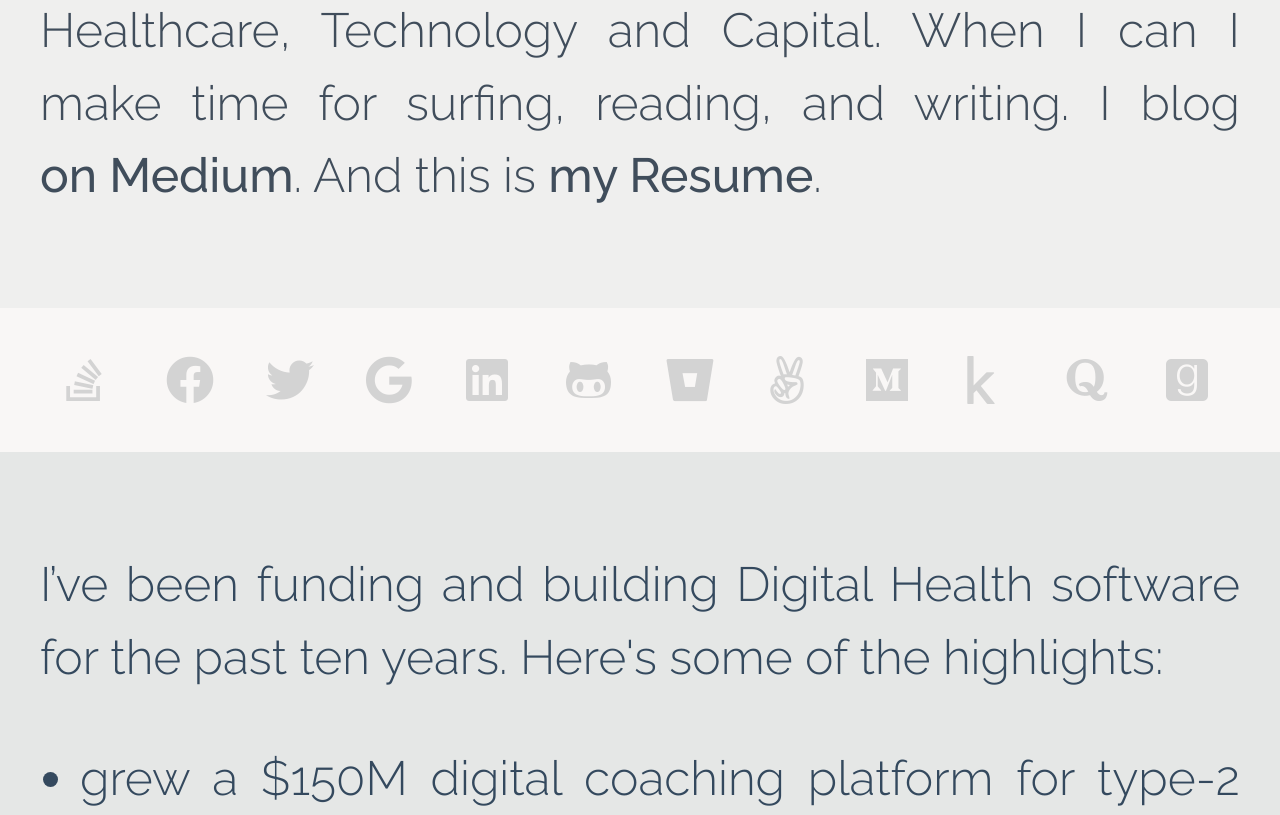
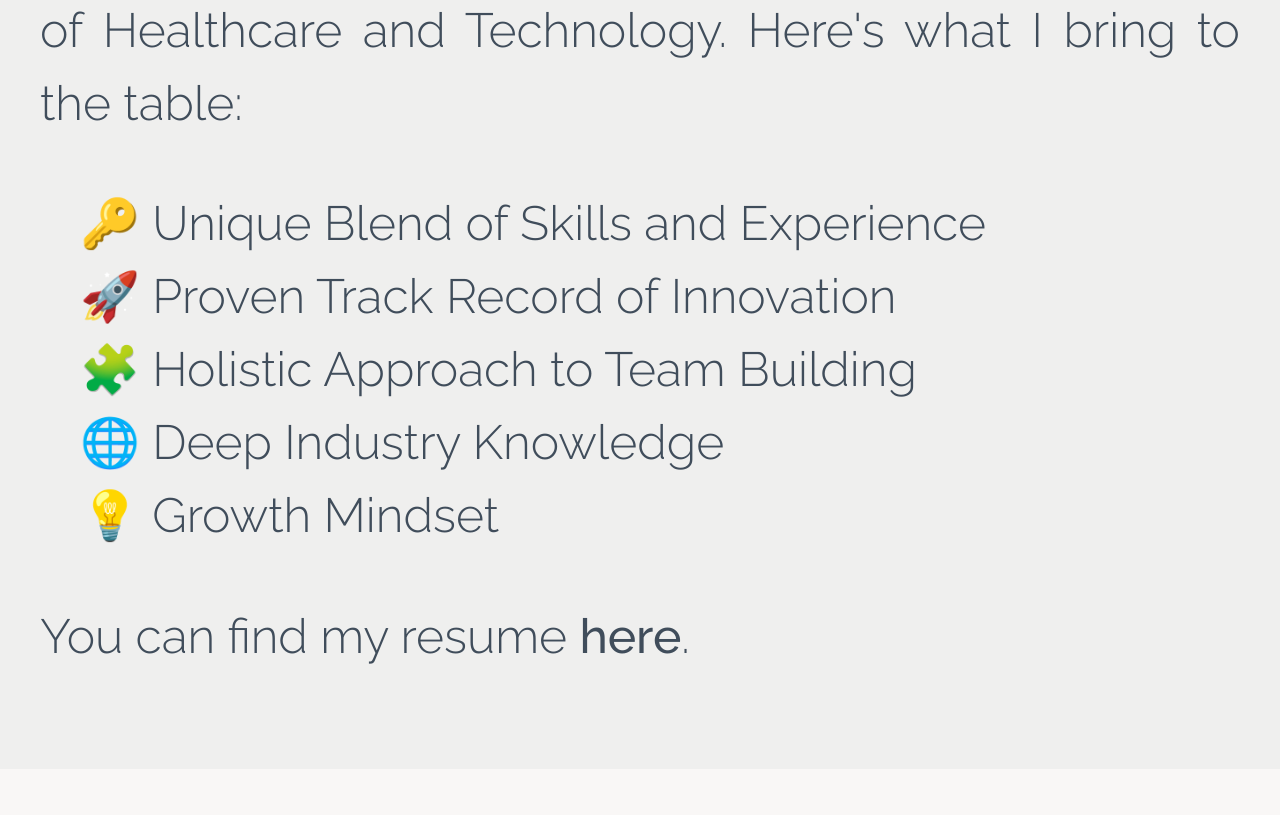
Before and after one commit to sughodke/sughodke.github.io, a Next.js app: page / in a window 1280 px wide. Shown: the part 620-1435 px from the top of the page. Built offline with nearby package versions, Linux system fonts and the light colour scheme.

Commit message:
Add points that show how I am unique or exceptional

```diff
--- a/partials/Header.js
+++ b/partials/Header.js
@@ -11,10 +11,16 @@ export default function Header() {
 
     <section className={styles.about}><p>
         I&apos;m Sid, I live in Northern California.
-        I am an entrepreneur engineer working in the intersection of Healthcare, Technology and Capital.
-        When I can I make time for surfing, reading, and writing.
-        I blog <a href="//medium.com/@sid-ghodke">on Medium</a>.{' '}
-        And this is <Link href="/Siddharth%20Ghodke%20(Digital%20Health%20Leader).pdf">my Resume</Link>.
+        I am an entrepreneur and engineer working in the intersection of Healthcare and Technology.
+        Here&apos;s what I bring to the table:{" "}
+        <ul>
+            <li>🔑 Unique Blend of Skills and Experience</li>
+            <li>🚀 Proven Track Record of Innovation</li>
+            <li>🧩 Holistic Approach to Team Building</li>
+            <li>🌐 Deep Industry Knowledge</li>
+            <li>💡 Growth Mindset</li>
+        </ul>
+        You can find my resume <Link href="/Siddharth%20Ghodke%20(Digital%20Health%20Leader).pdf">here</Link>.
     </p></section>
     </>
 }
--- a/styles/Header.module.css
+++ b/styles/Header.module.css
@@ -52,3 +52,7 @@
   border-color: rgba(52,73,94,0);
   background-color: rgba(52,73,94,0.1);
 }
+
+.about ul {
+  list-style: none;
+}
```
